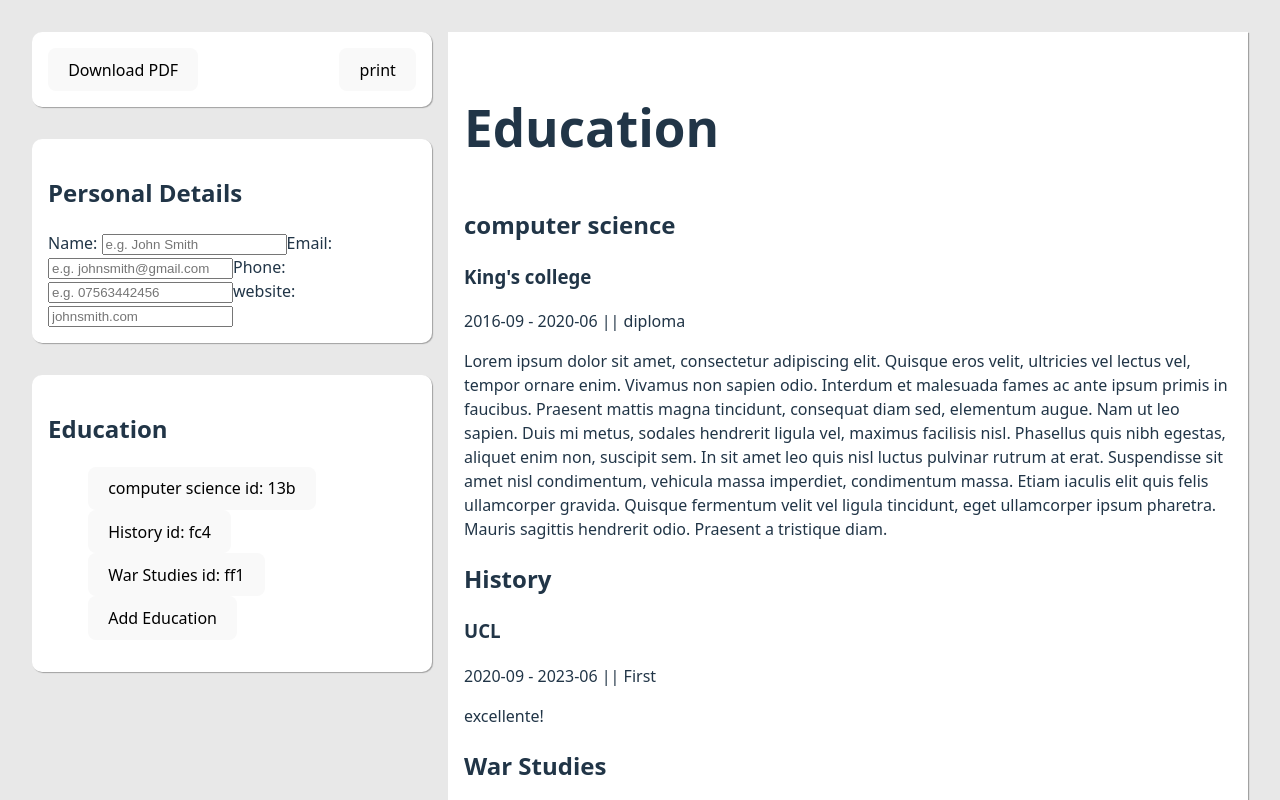
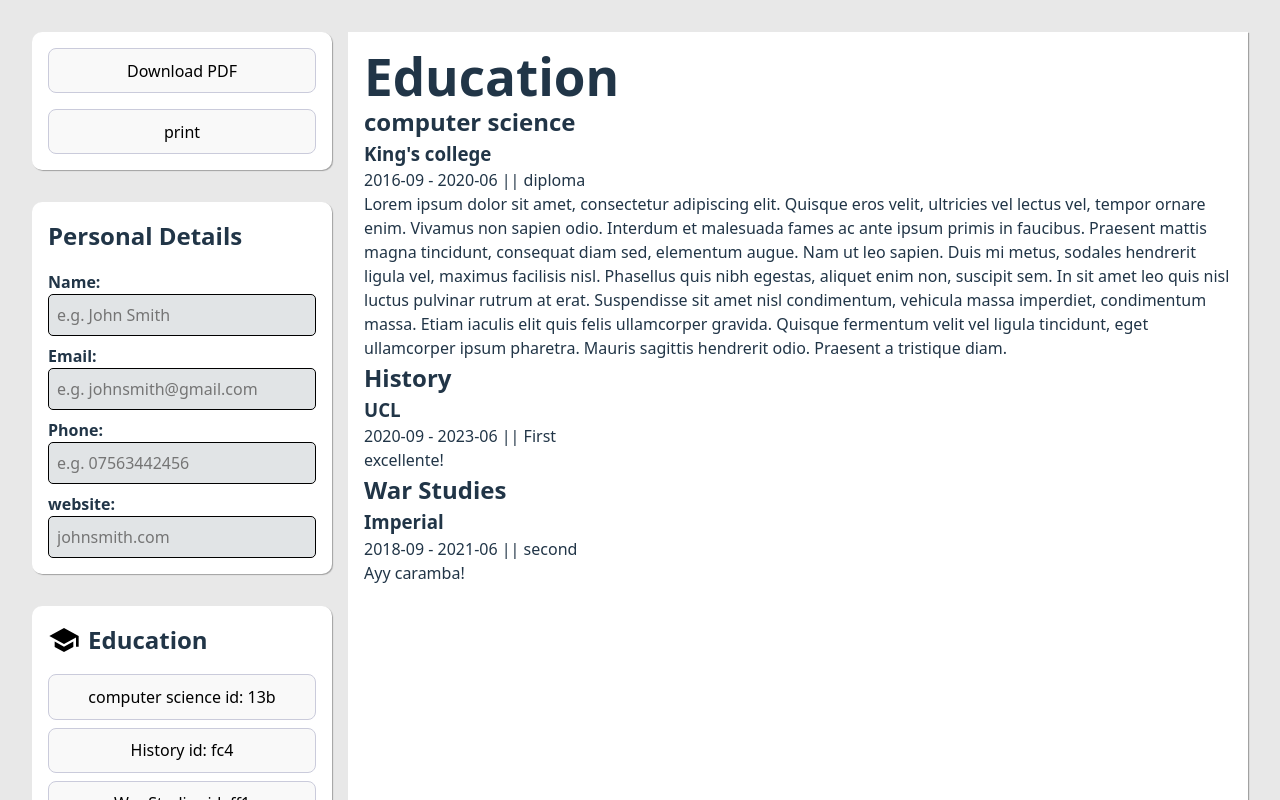
Before and after one commit to RaihanSharif/cv-maker, a React (Vite) app: page / in a window 1280 px wide. Shown: the top 800 px of the page. Built offline with nearby package versions, Linux system fonts and the light colour scheme.

Commit message:
Sidebar styling nearly done
need to make it so that a clicked education button styles
changes when the form is shown, and then goes
back to default when it is clicked again

```diff
--- a/src/components/EducationEdit.jsx
+++ b/src/components/EducationEdit.jsx
@@ -6,8 +6,14 @@
   const [selectedEdu, setSelectedEdu] = useState(null);
   const [showEmptyEduForm, setShowEmptyEduForm] = useState(false);
   return (
-    <section className="education-btns">
-      <h2>Education</h2>
+    <section className="education-edit">
+      <h2>
+        <svg xmlns="http://www.w3.org/2000/svg" viewBox="0 0 24 24">
+          <title>school</title>
+          <path d="M12,3L1,9L12,15L21,10.09V17H23V9M5,13.18V17.18L12,21L19,17.18V13.18L12,17L5,13.18Z" />
+        </svg>
+        Education
+      </h2>
       <ul>
         {eduData.map((item) => {
           return (
@@ -138,9 +144,9 @@
           defaultValue={educationItem?.description}
         />
       </label>
+      <div class="form-btns">
         <button type="reset">Reset</button>
         <button type="submit">Submit</button>
-
         {onDelete && (
           <button
             className="del-education-item"
@@ -155,6 +161,7 @@
             Delete
           </button>
         )}
+      </div>
     </form>
   );
 }
--- a/src/styles/App.css
+++ b/src/styles/App.css
@@ -1,10 +1,31 @@
 .app {
   display: grid;
-  grid-template-columns: minmax(320px, 400px) 1fr;
+  grid-template-columns: 1fr 3fr;
   gap: 1rem;
   margin: 0 auto;
   padding: 2rem;
   min-height: 100vh;
+}
+
+form {
+  display: flex;
+  flex-direction: column;
+  gap: 0.5rem;
+}
+
+label {
+  display: flex;
+  flex-direction: column;
+  font-weight: bold;
+}
+
+input,
+textarea {
+  font-weight: normal;
+  border: 1px solid black;
+  border-radius: 5px;
+  padding: 0.5rem;
+  background-color: #21354722;
 }
 
 .sidebar {
@@ -18,11 +39,46 @@
   border-radius: 10px;
   background-color: #242424;
   padding: 1rem;
+  display: flex;
+  flex-direction: column;
+  gap: 1rem;
+}
+
+.sidebar section ul {
+  display: flex;
+  flex-direction: column;
+  gap: 0.5rem;
+}
+
+.education-edit h2 {
+  display: flex;
+  align-items: center;
+  gap: 0.5rem;
+}
+
+.education-edit h2 > svg {
+  width: 2rem;
+}
+
+.education-edit button {
+  width: 100%;
+}
+
+.form-btns {
+  display: flex;
+  gap: 0.5rem;
 }
 
 .export {
   display: flex;
   justify-content: space-between;
+  flex-wrap: wrap;
+}
+
+.personal-info-edit {
+  display: flex;
+  flex-direction: column;
+  gap: 1rem;
 }
 
 /* preview styles */
--- a/src/styles/index.css
+++ b/src/styles/index.css
@@ -12,6 +12,63 @@
   -webkit-font-smoothing: antialiased;
   -moz-osx-font-smoothing: grayscale;
 }
+
+/* Modern CSS Reset by Andy Bell - https://piccalil.li/blog/a-modern-css-reset/ */
+
+*,
+*::before,
+*::after {
+  box-sizing: border-box;
+}
+
+* {
+  margin: 0;
+  padding: 0;
+}
+
+html,
+body {
+  height: 100%;
+}
+
+body {
+  line-height: 1.5;
+  -webkit-font-smoothing: antialiased;
+  box-sizing: border-box;
+}
+
+img,
+picture,
+video,
+canvas,
+svg {
+  display: block;
+  max-width: 100%;
+}
+
+input,
+button,
+textarea,
+select {
+  font: inherit;
+}
+
+p,
+h1,
+h2,
+h3,
+h4,
+h5,
+h6 {
+  overflow-wrap: break-word;
+}
+
+#root,
+#app {
+  isolation: isolate;
+}
+
+/* reset finished */
 
 a {
   font-weight: 500;
@@ -35,7 +92,7 @@
 
 button {
   border-radius: 8px;
-  border: 1px solid transparent;
+  border: 1px solid darkgrey;
   padding: 0.6em 1.2em;
   font-size: 1em;
   font-weight: 500;
@@ -62,6 +119,7 @@
   }
   button {
     background-color: #f9f9f9;
+    border-color: #cacbdb;
   }
   .sidebar section,
   .preview {
```
Lines whose indentation alone changed are shown as unchanged.
